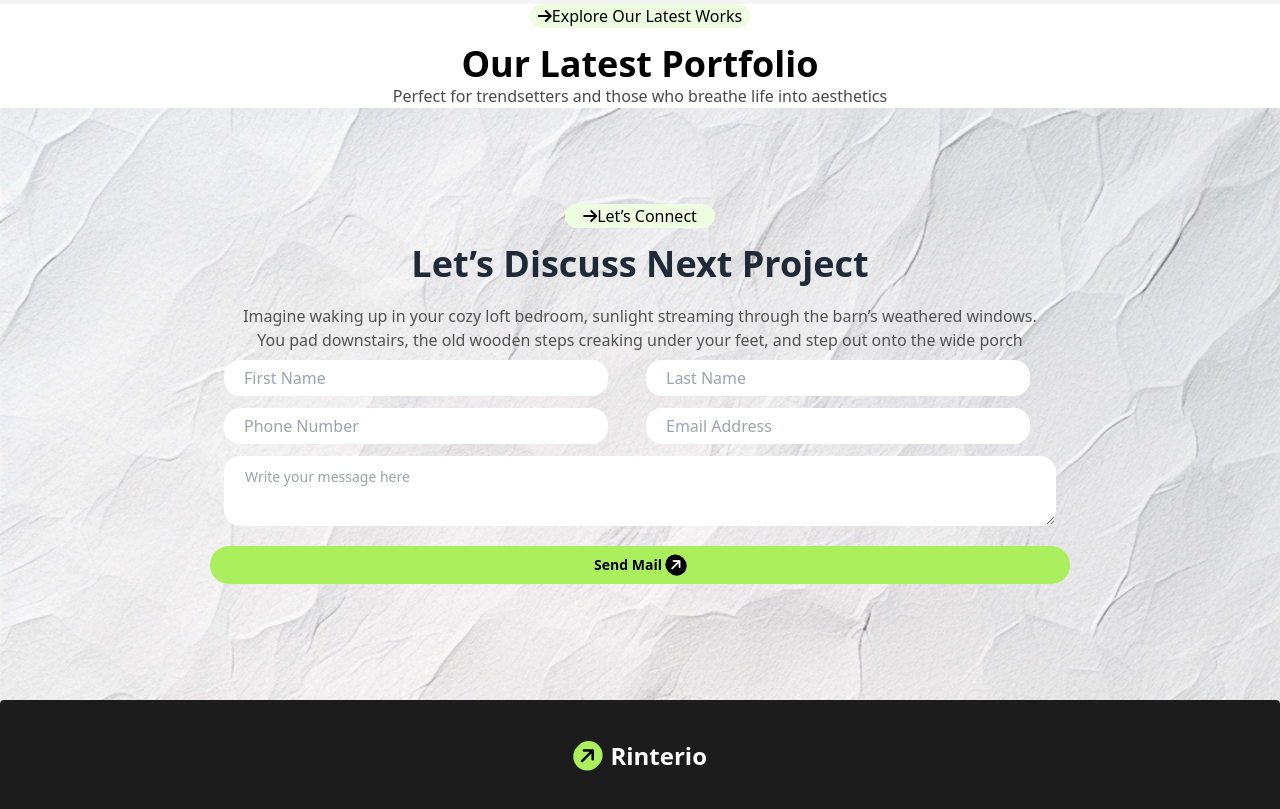
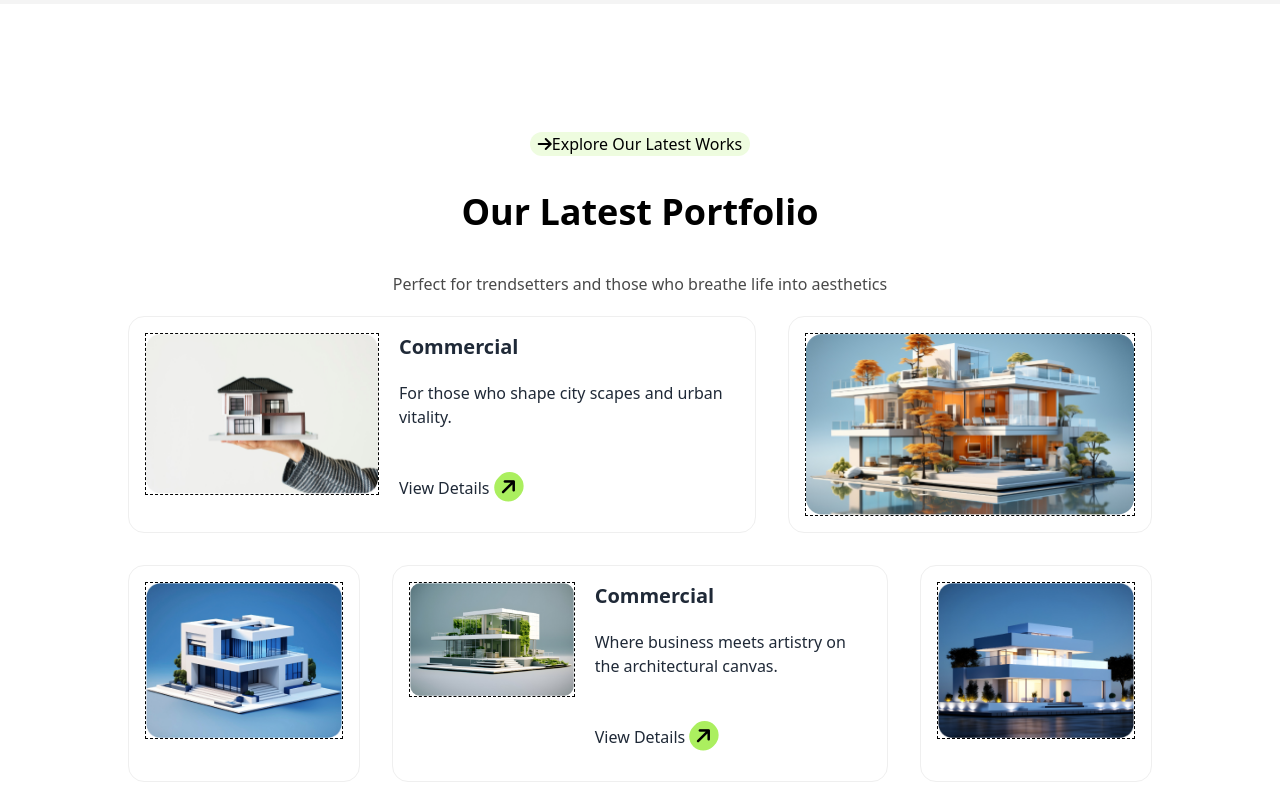
Before and after one commit to ShiktoBakshi/a-barn-house, a plain HTML site: page index.html in a window 1280 px wide. Shown: the part 1988-2797 px from the top of the page. Drawn offline with nearby package versions, Linux system fonts and the light colour scheme.

Commit message:
Work complete

```diff
--- a/index.html
+++ b/index.html
@@ -82,7 +82,7 @@
             This design pays homage to the iconic barn structure. Think red board-and-batten siding (you know, those vertical wooden strips), topped off with sleek black metal roofing. The garage doors join the party, and modern windows keep things airy. It’s like the barn grew up and got a chic makeover
           </p>
          <div class="flex justify-center py-3">
-          <button class="bg-light border border-common  text-black font-extrabold text-sm   rounded-3xl  lg:py-1.5 lg:px-4 lg:rounded-3xl   " >View Details <i class="fa-solid fa-arrow-right -rotate-45 px-1 py-1 bg-common text-black rounded-xl  "></i>  </button>
+          <button class="bg-light border border-common  text-black font-extrabold text-sm   rounded-3xl  lg:py-1.5 lg:px-4 py-2 px-24  " >View Details <i class="fa-solid fa-arrow-right -rotate-45 px-1 py-1 bg-common text-black rounded-xl  "></i>  </button>
          </div>
         </section>
         <!-- banner section end  -->
@@ -159,12 +159,48 @@
 
 
   <!-- Our Latest Portfolio -->
-  <section>
-    <h4 class=" text-center bg-light w-[220px]  rounded-2xl mx-auto text-black mb-4  "><i class="  fa-solid fa-arrow-right"></i>Explore Our Latest Works</h4>
-    <h1 class="text-center text-black text-4xl font-bold">Our Latest Portfolio</h1>
-    <p class="text-center text-colorp">Perfect for trendsetters and those who breathe life into aesthetics</p>
-      <div class="lg:grid-cols-4 grid-cols-1 lg:grid-rows-2  ">
-
+  <section class="lg:px-32 lg:py-32 lg:mx-0 mx-10 lg:my-0
+  my-5">
+    <div class=" text-center bg-light w-[220px]  rounded-2xl mx-auto text-black mb-4  ">
+      <i class="  fa-solid fa-arrow-right"></i>Explore Our Latest Works
+    </div>
+    <h1 class="text-center text-black text-4xl font-bold py-5">Our Latest Portfolio</h1>
+    <p class="text-center text-colorp py-5">Perfect for trendsetters and those who breathe life into aesthetics</p>
+      <div class="lg:grid lg:grid-cols-8 lg:grid-rows-2  lg:gap-8  ">
+      <div class="lg:col-span-5 border border-[#efefef]  px-4 py-4 rounded-2xl lg:flex lg:gap-5 lg:my-0
+      my-5 ">
+        <div >
+          <img  class=" lg:border border-black border-dashed w-full " src="/assets/img1.png" alt="">
+        </div>
+        <div>
+           <h3 class="font-bold text-xl">Commercial</h3>
+           <p class="py-5">For those who shape city scapes and urban vitality.</p> <br>
+           <button> View Details <i class="bg-common -rotate-45 rounded-2xl  px-1.5   text-xl text-black fa-solid fa-arrow-right"></i></button>
+        </div>
+      </div>
+      <div class="lg:col-span-3 border border-[#efefef] px-4 py-4 rounded-2xl lg:my-0
+      my-5  ">
+        <img class=" lg:border border-black border-dashed w-full" src="/assets/img2.png" alt="">
+      </div>
+      <div class="lg:col-span-2 border border-[#efefef] px-4 py-4 rounded-2xl lg:my-0
+      my-5">
+        <img class=" lg:border border-black border-dashed w-full " src="/assets/img3.png" alt="">
+      </div>
+      <div class="lg:col-span-4 border border-[#efefef] px-4 py-4 rounded-2xl lg:flex lg:gap-5 lg:my-0
+      my-5">
+        <div >
+          <img class=" lg:border border-black border-dashed w-full" src="/assets/img4.png" alt="">
+        </div>
+        <div>
+          <h3 class="font-bold text-xl">Commercial</h3>
+          <p class="py-5"> Where business meets artistry on the architectural canvas.</p> <br>
+          <button> View Details <i class="bg-common -rotate-45 rounded-2xl  px-1.5   text-xl text-black fa-solid fa-arrow-right"></i></button>
+        </div>
+      </div>
+      <div class="lg:col-span-2 border border-[#efefef] px-4 py-4 lg:my-0
+      my-5 rounded-2xl">
+        <img class=" lg:border border-black border-dashed w-full" src="/assets/img5.png" alt="">
+      </div>
       </div>
   </section>
   <!-- Let’s Discuss Next Project -->
```
